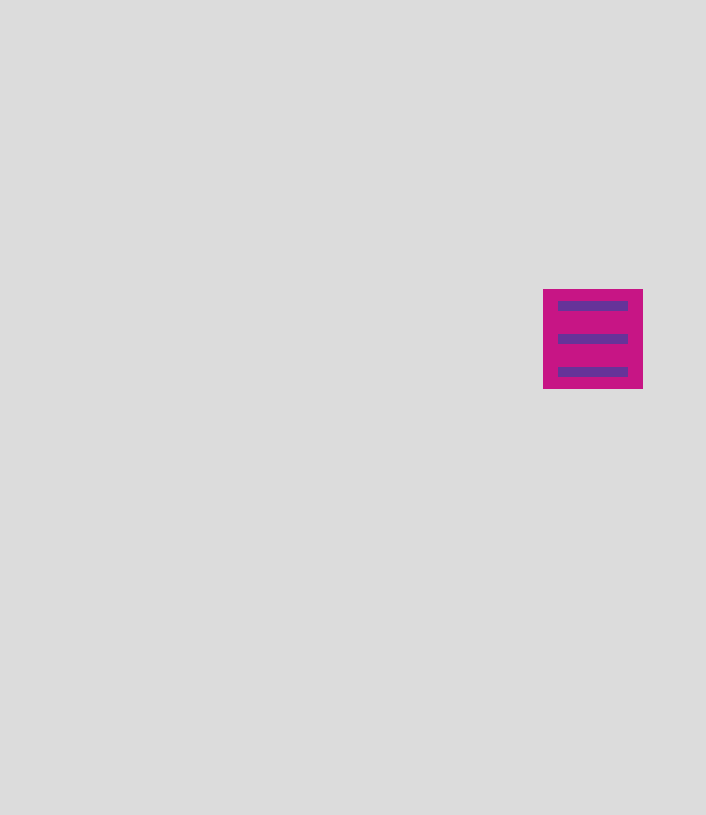
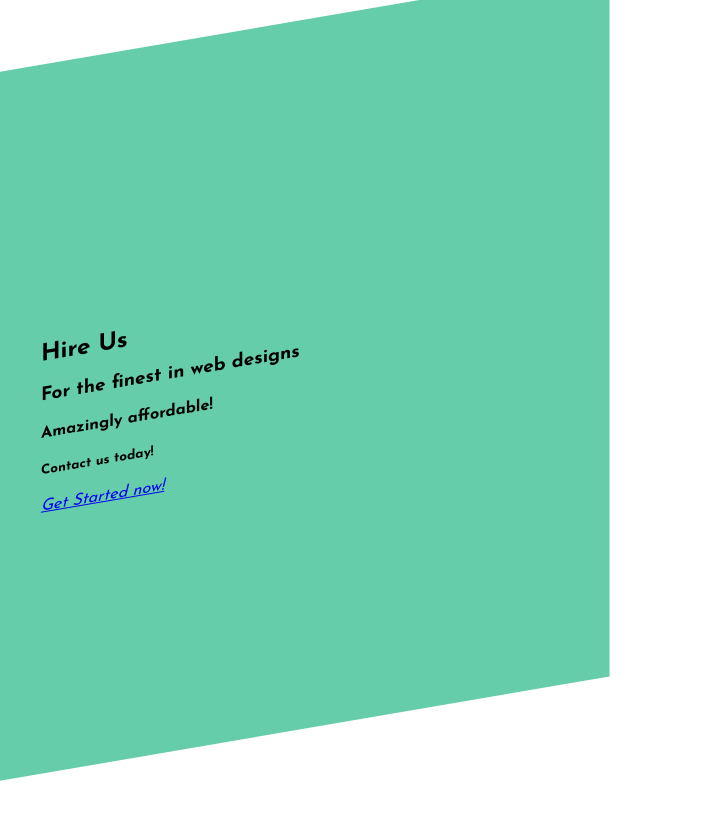
Before and after one commit to Phalguni221/Activity-Animations, a plain HTML site: page index.html in a window 1280 px wide. Shown: the part 69-884 px from the top of the page, without its empty margins (0-706 px from the left). Before the commit the page ends 816 px from the top, so only its background shows below. Drawn offline with Linux system fonts and the light colour scheme.

Commit message:
Add files via upload

```diff
--- a/activity.css
+++ b/activity.css
@@ -1,44 +1,9 @@
-.hamburger:hover > div:nth-child(1){
-  background-color: ghostwhite;
-  animation-name: top;
-  animation-duration: 1s;
-  animation-fill-mode: forwards;
-}
-
-.hamburger:hover > div:nth-child(2){
-  animation-name: middle;
-  animation-duration: .1s;
-  animation-fill-mode: forwards;
-}
-
-.hamburger:hover > div:nth-child(3){
-  background-color: ghostwhite;
-  animation-name: bottom;
-  animation-duration: 1s;
-  animation-fill-mode: forwards;
-}
-
-nav {
-  opacity: 0;
-  transition-duration: 1s;
-}
-
-.hamburger:hover ~ nav {
-  opacity: 1;
-}
-
-@keyframes top {
-  from {transform: rotate(0)}
-  to {transform: translate(0px,34px) rotate(45deg)}
+main {
+    background-color: mediumaquamarine;
+    height: 90vh;
+    width: 100vh;
+    margin: auto;
+    transform: skewX(-10deg) rotate(-10deg) translate(-430px,-50px);
+    display:flex;
+    align-items:center;
   }
-
-
-@keyframes middle {
-  from {opacity:1}
-  to {opacity:0}
-  }
-
-@keyframes bottom {
-  from {transform: rotate(0)}
-  to {transform: translate(0px,-34px) rotate(-45deg)}
-}
--- a/index.html
+++ b/index.html
@@ -8,18 +8,21 @@
   </head>
   <body>
     <div class="container">
-      <div class="hamburger">
-        <div id="top"></div>
-        <div id="middle"></div>
-        <div id="bottom"></div>
+      <h1><strong>Tilted Designs</strong></h1>
+      <div class="wrapper">
+        <main>
+          <div class="info">
+            <h2>Hire Us</h2>
+            <h3>For the finest in web designs</h3>
+            <h4>Amazingly affordable!</h4>
+            <h5>Contact us today!</h5>
+            <address>
+              <a href="mailto:webmaster@example.com">Get Started now!</a>
+            </address>
+          </div>
+
+        </main>
       </div>
-      <nav>
-        <ul>
-          <li><a href="#">home</a></li>
-          <li><a href="#">about</a></li>
-          <li><a href="#">contact</a></li>
-        </ul>
-      </nav>
     </div>
   </body>
 </html>
--- a/main.css
+++ b/main.css
@@ -2,50 +2,21 @@
 
 body  {
   font-family: 'Josefin Sans', sans-serif;
-  background-color: gainsboro;
 }
-
-.container  {
-  height: 100vh;
-  display: flex;
-  align-items: center;
-  justify-content: center;
-}
-
-.hamburger {
-  width: 100px;
-  height: 100px;
-  background: mediumvioletred;
-  color: ghostwhite;
-  display: flex;
-  flex-direction: column;
-  justify-content: space-around;
+main {
+  background-color: mediumaquamarine;
+  height: 90vh;
+  width: 100vh;
+  margin: auto;
+  transform: skewX(-10deg) rotate(-10deg) translate(-430px,-50px);
+  display:flex;
+  align-items:center;
 }
 
 
+main > div {
+  width: 40%;
+  margin: auto;
+  padding: 10%;
 
-.hamburger div {
-  background-color: rebeccapurple;
-  height: 10px;
-  width: 70%;
-  margin: auto;
 }
-
-
-
-
-
-li {
-  list-style-type: none;
-  margin-bottom: 1em;
-}
-
-a {
-  text-decoration: none;
-  color: rebeccapurple;
-  text-shadow: 1px 1px 2px darkgrey;
-}
-
-a:hover {
-  color: ghostwhite;
-}
```
